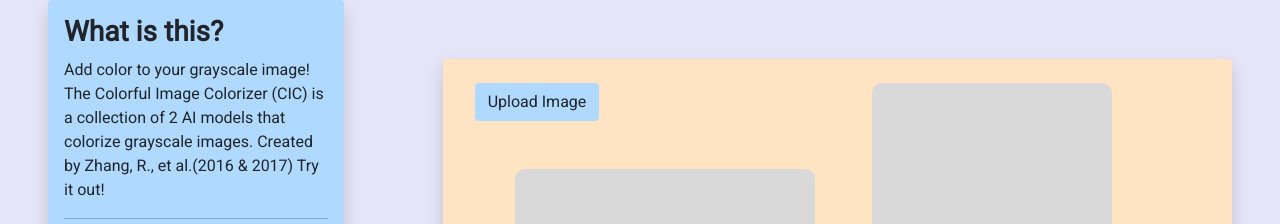
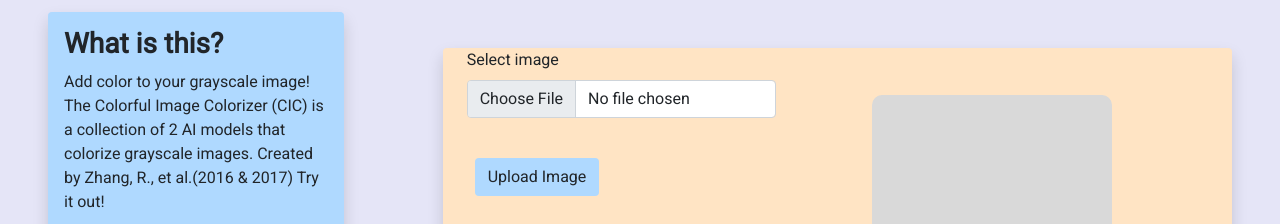
Before and after one commit to rmaSans/DIGIMAP, a Flask app: page / in a window 1280 px wide. Shown: the part 56-280 px from the top of the page. Run offline with Flask 2, Linux system fonts and the light colour scheme.

Commit message:
Added an image upload feature
uploaded images will be located at webapp -> static -> img -> uploads

```diff
--- a/webapp/templates/index.html
+++ b/webapp/templates/index.html
@@ -41,8 +41,13 @@
                 <div class="container-fluid d-flex flex-row">
 
                     <div class="col-5">
-                        <button type="button" class="btn mt-4 ms-2">Upload Image</button>
-
+                        <form action="/" method="POST"  enctype="multipart/form-data">
+                          <div class="mb-3">
+                            <label class="form-label" for="image-input">Select image</label>
+                            <input type="file" class="form-control" name="image-input" id="image-input">
+                          </div>
+                          <button type="submit" class="btn mt-4 ms-2">Upload Image</button>
+                        </form>
                         <div class="container img-box mt-5 ms-5" id="gscale-box">
                             <img>
                         </div>
--- a/webapp/views.py
+++ b/webapp/views.py
@@ -1,9 +1,15 @@
 from webapp import digiapp
-from flask import render_template
+from flask import render_template, request, redirect
+import os
 
-
-@digiapp.route('/')
+digiapp.config["IMAGE_UPLOADS"] = "F:\\Users\\Tongki\\Desktop\\Term 2\\DIGIMAP\\Project\\DIGIMAP\\webapp\\static\\img\\uploads"
+@digiapp.route('/', methods=["GET", "POST"])
 def index():
+    if request.method == "POST":
+      if request.files:
+        image = request.files["image"]
+        image.save(os.path.join(digiapp.config["IMAGE_UPLOADS"], image.filename))
+        return redirect(request.url)
     return render_template('index.html')
 
 @digiapp.route('/mechanisms')
@@ -13,3 +19,11 @@ def about():
 @digiapp.route('/team')
 def team():
     return render_template('team.html')
+
+#@digiapp.route('/upload-image', )
+# def upload_image():
+#     if request.method == "POST":
+#         if request.files:
+#           image = request.files["image"]
+#           image.save(os.path.join(digiapp.config["IMAGE_UPLOADS"], image.filename))
+#           return redirect(request.url)
```
